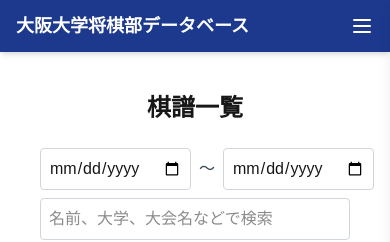
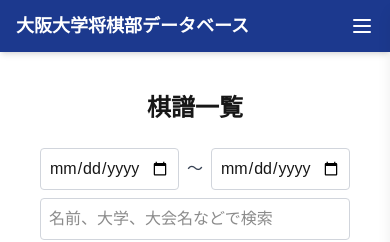
Before and after one commit to DaikiKazusaki/database, a Next.js app: page /search in a window 390 px wide. Shown: the top 242 px of the page. Built offline with nearby package versions, Linux system fonts and the light colour scheme; no server answers; the database is empty.

Commit message:
fix the design of boxes in search page

```diff
--- a/app/search/GameTable.tsx
+++ b/app/search/GameTable.tsx
@@ -82,19 +82,19 @@
       {/* 検索エリア */}
       <div className="mb-6 flex flex-col sm:flex-row sm:items-end sm:gap-4">
         {/* 日付入力（1行） */}
-        <div className="flex items-center gap-2 mb-2 sm:mb-0">
+        <div className="flex flex-wrap items-center gap-2 mb-2 sm:mb-0">
           <input
             type="date"
             value={startDate}
             onChange={(e) => setStartDate(e.target.value)}
-            className="p-2 border border-gray-300 rounded"
+            className="p-2 border border-gray-300 rounded min-w-[120px] flex-1 sm:flex-none"
           />
           <span className="text-gray-700">～</span>
           <input
             type="date"
             value={endDate}
             onChange={(e) => setEndDate(e.target.value)}
-            className="p-2 border border-gray-300 rounded"
+            className="p-2 border border-gray-300 rounded min-w-[120px] flex-1 sm:flex-none"
           />
         </div>
 
```
